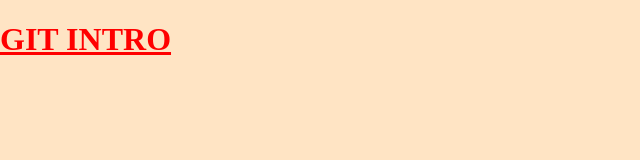
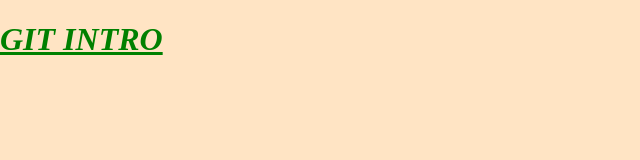
Before and after one commit to zhytenko28/Box_model_linear-gradien, a plain HTML site: page index.html in a window 1280 px wide. Shown: the whole page, without its empty margins (0-640 px from the left). Drawn offline with Linux system fonts and the light colour scheme.

Commit message:
solution

```diff
--- a/styles/styles.css
+++ b/styles/styles.css
@@ -5,5 +5,6 @@ body {
 
 h1 {
     text-decoration: underline;
-    color: red;
+    color: green;
+    font-style: italic;
 }
```
